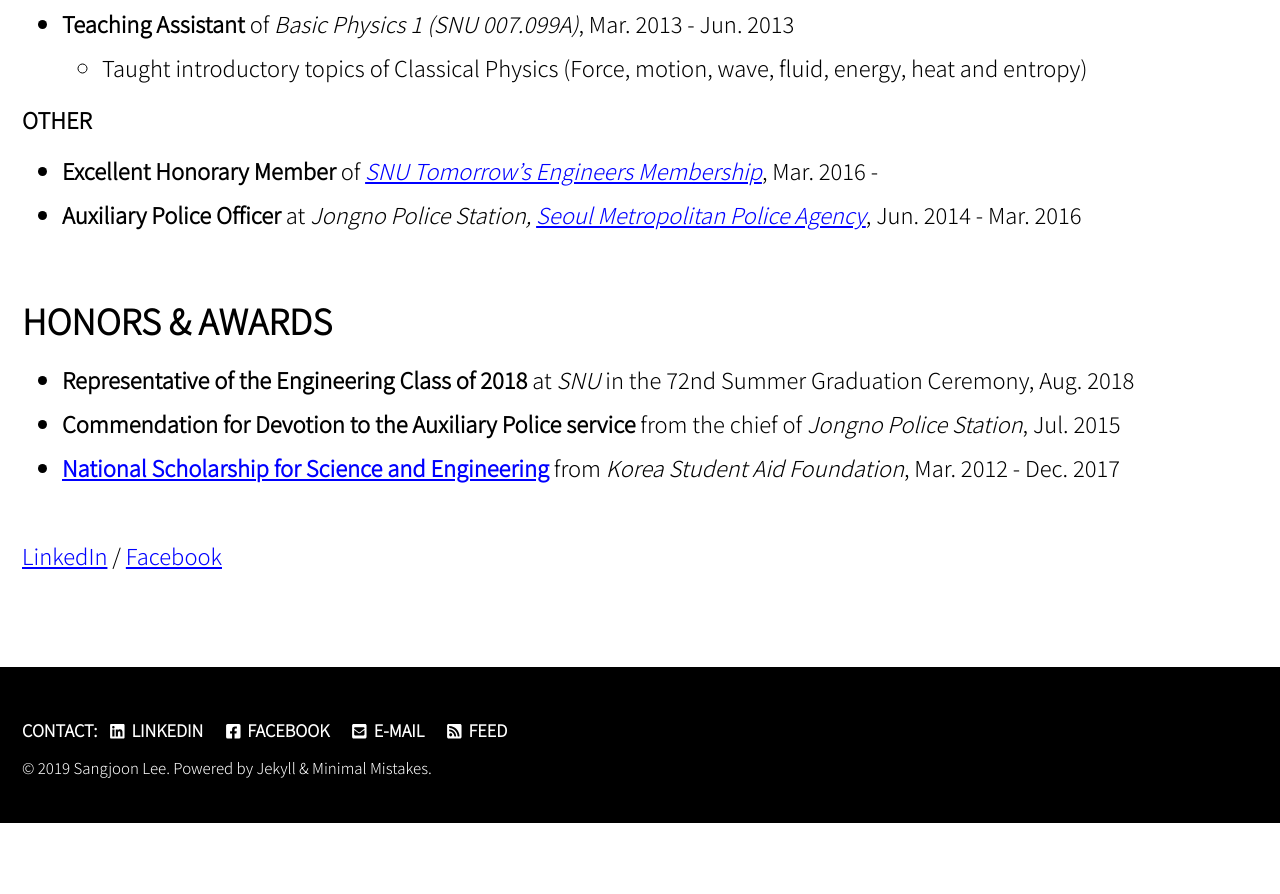
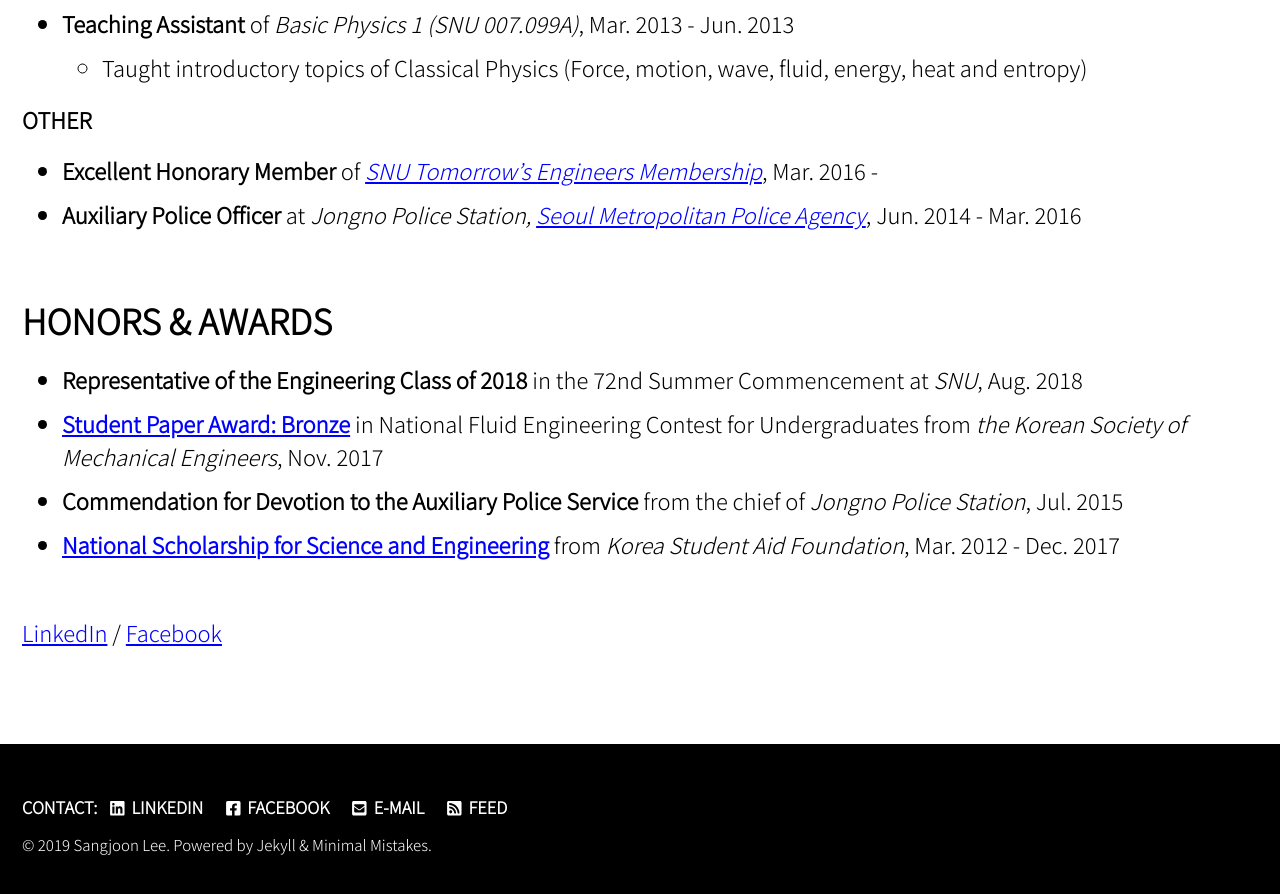
Before and after one commit to jun9303/jun9303.github.io, a Jekyll site: the page built from _pages/about.md, in a window 1280 px wide and 900 px high, scrolled down 2078 px. Shown: the top 894 px of the window. Built offline with Jekyll 4.4.1, drawn with Linux system fonts in a browser that asks for light colours; cached includes are drawn as plain includes; nearby versions of some CDN libraries; before the commit the page ends 2901 px from its top, so only the background shows below that.

Commit message:
Signed-off-by: SJ <jun9303@gmail.com>

```diff
--- a/_pages/about.md
+++ b/_pages/about.md
@@ -70,8 +70,9 @@ feature_row:
 
 # HONORS & AWARDS
 
-- **Representative of the Engineering Class of 2018** at *SNU* in the 72nd Summer Graduation Ceremony, Aug. 2018
-- **Commendation for Devotion to the Auxiliary Police service** from the chief of *Jongno Police Station*, Jul. 2015
+- **Representative of the Engineering Class of 2018** in the 72nd Summer Commencement at *SNU*, Aug. 2018
+- **[Student Paper Award: Bronze](http://www.dbpia.co.kr/journal/articleDetail?nodeId=NODE07287580&language=ko_KR#)** in National Fluid Engineering Contest for Undergraduates from *the Korean Society of Mechanical Engineers*, Nov. 2017
+- **Commendation for Devotion to the Auxiliary Police Service** from the chief of *Jongno Police Station*, Jul. 2015
 - **[National Scholarship for Science and Engineering](http://www.kosaf.go.kr/eng/jsp/aid/aid02_01_01.jsp?ttab1=0)** from *Korea Student Aid Foundation*, Mar. 2012 - Dec. 2017
 
 <br>
```
Also changed, not shown: _pages/publications.md (+1 -1 lines).
